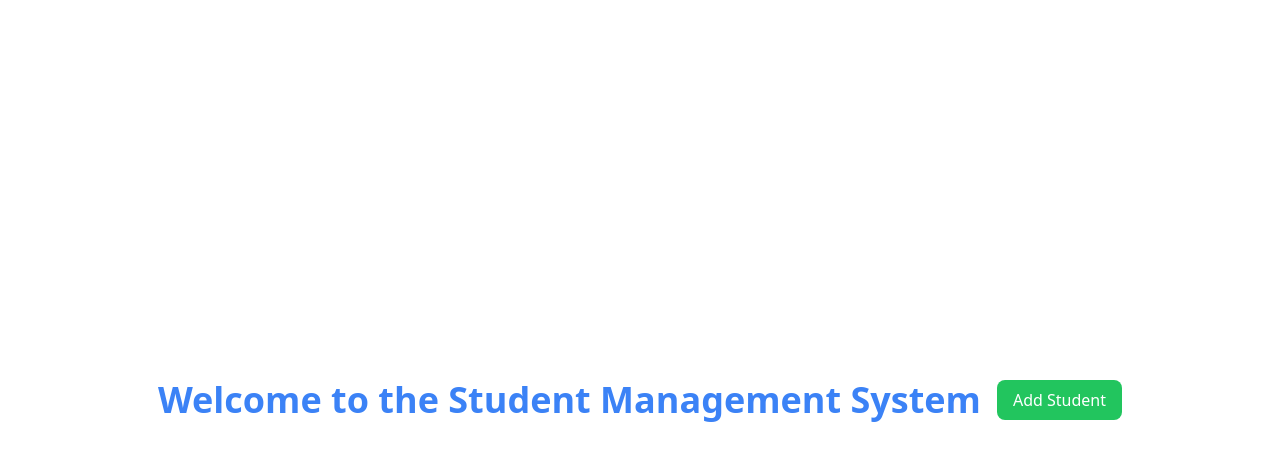
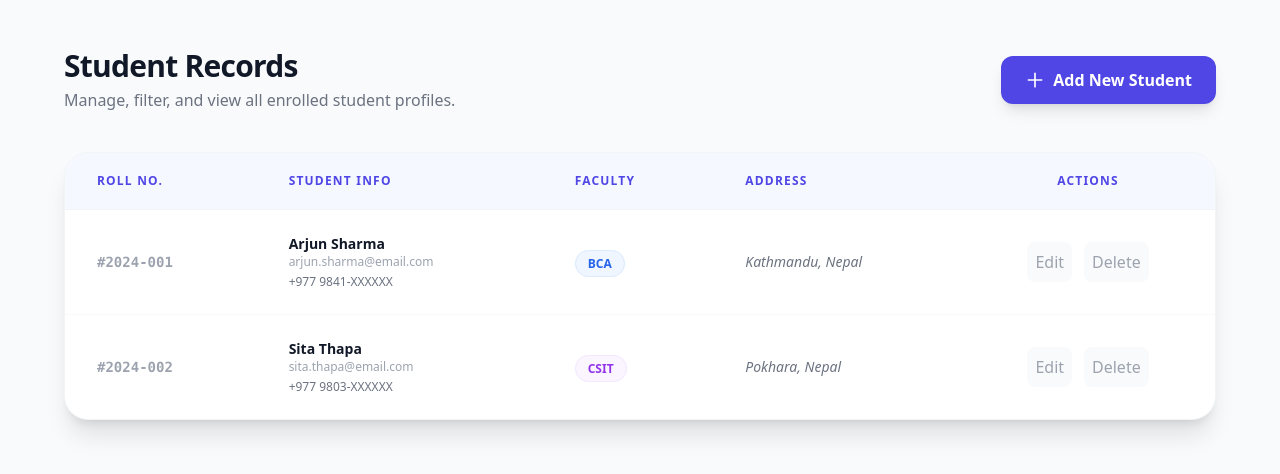
Before and after one commit to bipinjlimbu/React-Django-CRUD, a React (Vite) app in the folder frontend/my-project/: page / in a window 1280 px wide. Shown: the top 474 px of the page. Built offline with nearby package versions, Linux system fonts and the light colour scheme.

Commit message:
Index Page Updated with Display Table

```diff
--- a/frontend/my-project/src/pages/AddStudent.jsx
+++ b/frontend/my-project/src/pages/AddStudent.jsx
@@ -1,4 +1,4 @@
-import { useState, useEffect, use } from 'react';
+import { useState, useEffect } from 'react';
 import { Link, useNavigate } from 'react-router-dom';
 import axios from 'axios';
 
--- a/frontend/my-project/src/pages/Index.jsx
+++ b/frontend/my-project/src/pages/Index.jsx
@@ -1,19 +1,91 @@
-import React from 'react';
 import { Link } from 'react-router-dom';
 
 const Index = () => {
     return (
-        <>
-            <div className="flex items-center justify-center h-screen">
-                <h1 className="text-4xl font-bold text-blue-500">
-                    Welcome to the Student Management System
-                </h1>
-                <Link to="/add-student" className="ml-4 px-4 py-2 bg-green-500 text-white rounded-lg hover:bg-green-600 transition-colors">
-                    Add Student
-                </Link>
+        <div className="min-h-screen bg-gray-50 py-12 px-4 sm:px-6 lg:px-8">
+            <div className="max-w-6xl mx-auto">
+                <div className="flex flex-col md:flex-row md:items-center md:justify-between mb-10 gap-4">
+                    <div>
+                        <h1 className="text-3xl font-extrabold text-gray-900 tracking-tight">Student Records</h1>
+                        <p className="text-gray-500 mt-1">Manage, filter, and view all enrolled student profiles.</p>
+                    </div>
+
+                    <Link
+                        to="/add-student"
+                        className="inline-flex items-center justify-center px-6 py-3 bg-indigo-600 text-white font-bold rounded-xl shadow-lg hover:bg-indigo-700 hover:shadow-indigo-200 transition-all transform hover:-translate-y-1 active:scale-95"
+                    >
+                        <svg xmlns="http://www.w3.org/2000/svg" className="h-5 w-5 mr-2" fill="none" viewBox="0 0 24 24" stroke="currentColor">
+                            <path strokeLinecap="round" strokeLinejoin="round" strokeWidth={2} d="M12 4v16m8-8H4" />
+                        </svg>
+                        Add New Student
+                    </Link>
+                </div>
+
+                <div className="bg-white rounded-3xl shadow-xl border border-gray-100 overflow-hidden">
+                    <div className="overflow-x-auto">
+                        <table className="w-full text-left">
+                            <thead>
+                                <tr className="bg-indigo-50/50 border-b border-gray-100">
+                                    <th className="px-8 py-5 text-xs font-bold text-indigo-600 uppercase tracking-widest">Roll No.</th>
+                                    <th className="px-8 py-5 text-xs font-bold text-indigo-600 uppercase tracking-widest">Student Info</th>
+                                    <th className="px-8 py-5 text-xs font-bold text-indigo-600 uppercase tracking-widest">Faculty</th>
+                                    <th className="px-8 py-5 text-xs font-bold text-indigo-600 uppercase tracking-widest">Address</th>
+                                    <th className="px-8 py-5 text-xs font-bold text-indigo-600 uppercase tracking-widest text-center">Actions</th>
+                                </tr>
+                            </thead>
+                            <tbody className="divide-y divide-gray-50">
+                                <tr className="hover:bg-gray-50/80 transition-all group">
+                                    <td className="px-8 py-6 font-mono text-sm font-bold text-gray-400 group-hover:text-indigo-600">#2024-001</td>
+                                    <td className="px-8 py-6">
+                                        <div className="flex flex-col">
+                                            <span className="text-sm font-bold text-gray-900">Arjun Sharma</span>
+                                            <span className="text-xs text-gray-400">arjun.sharma@email.com</span>
+                                            <span className="text-xs font-medium text-gray-500 mt-1">+977 9841-XXXXXX</span>
+                                        </div>
+                                    </td>
+                                    <td className="px-8 py-6">
+                                        <span className="px-3 py-1 bg-blue-50 text-blue-600 rounded-full text-xs font-bold border border-blue-100">
+                                            BCA
+                                        </span>
+                                    </td>
+                                    <td className="px-8 py-6 text-sm text-gray-500 italic">Kathmandu, Nepal</td>
+                                    <td className="px-8 py-6">
+                                        <div className="flex justify-center space-x-3">
+                                            <button className="p-2 bg-gray-50 text-gray-400 hover:text-indigo-600 hover:bg-indigo-50 rounded-lg transition-all">Edit</button>
+                                            <button className="p-2 bg-gray-50 text-gray-400 hover:text-red-600 hover:bg-red-50 rounded-lg transition-all">Delete</button>
+                                        </div>
+                                    </td>
+                                </tr>
+
+                                <tr className="hover:bg-gray-50/80 transition-all group">
+                                    <td className="px-8 py-6 font-mono text-sm font-bold text-gray-400 group-hover:text-indigo-600">#2024-002</td>
+                                    <td className="px-8 py-6">
+                                        <div className="flex flex-col">
+                                            <span className="text-sm font-bold text-gray-900">Sita Thapa</span>
+                                            <span className="text-xs text-gray-400">sita.thapa@email.com</span>
+                                            <span className="text-xs font-medium text-gray-500 mt-1">+977 9803-XXXXXX</span>
+                                        </div>
+                                    </td>
+                                    <td className="px-8 py-6">
+                                        <span className="px-3 py-1 bg-purple-50 text-purple-600 rounded-full text-xs font-bold border border-purple-100">
+                                            CSIT
+                                        </span>
+                                    </td>
+                                    <td className="px-8 py-6 text-sm text-gray-500 italic">Pokhara, Nepal</td>
+                                    <td className="px-8 py-6">
+                                        <div className="flex justify-center space-x-3">
+                                            <button className="p-2 bg-gray-50 text-gray-400 hover:text-indigo-600 hover:bg-indigo-50 rounded-lg transition-all">Edit</button>
+                                            <button className="p-2 bg-gray-50 text-gray-400 hover:text-red-600 hover:bg-red-50 rounded-lg transition-all">Delete</button>
+                                        </div>
+                                    </td>
+                                </tr>
+                            </tbody>
+                        </table>
+                    </div>
+                </div>
             </div>
-        </>
+        </div>
     );
-}
+};
 
 export default Index;
```
